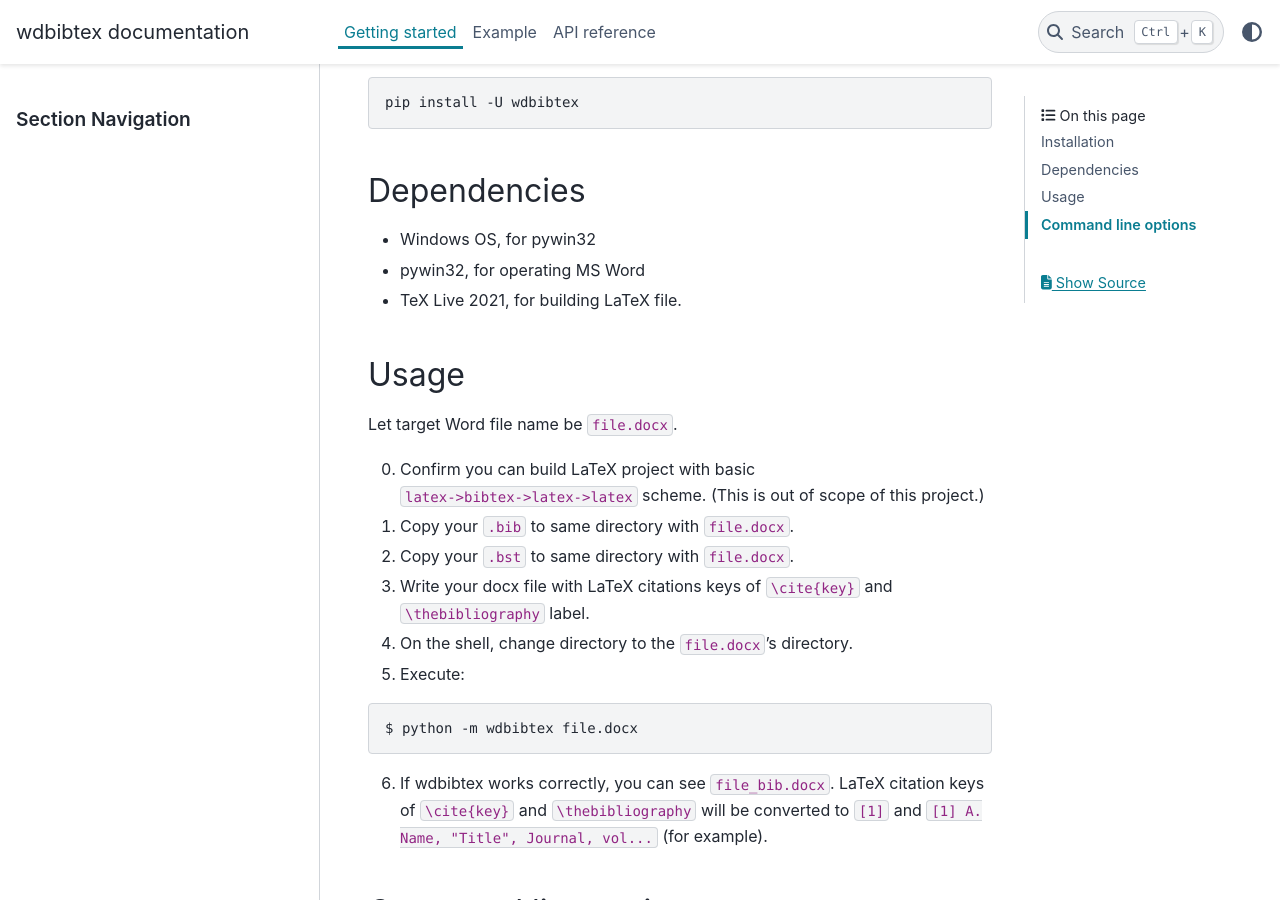
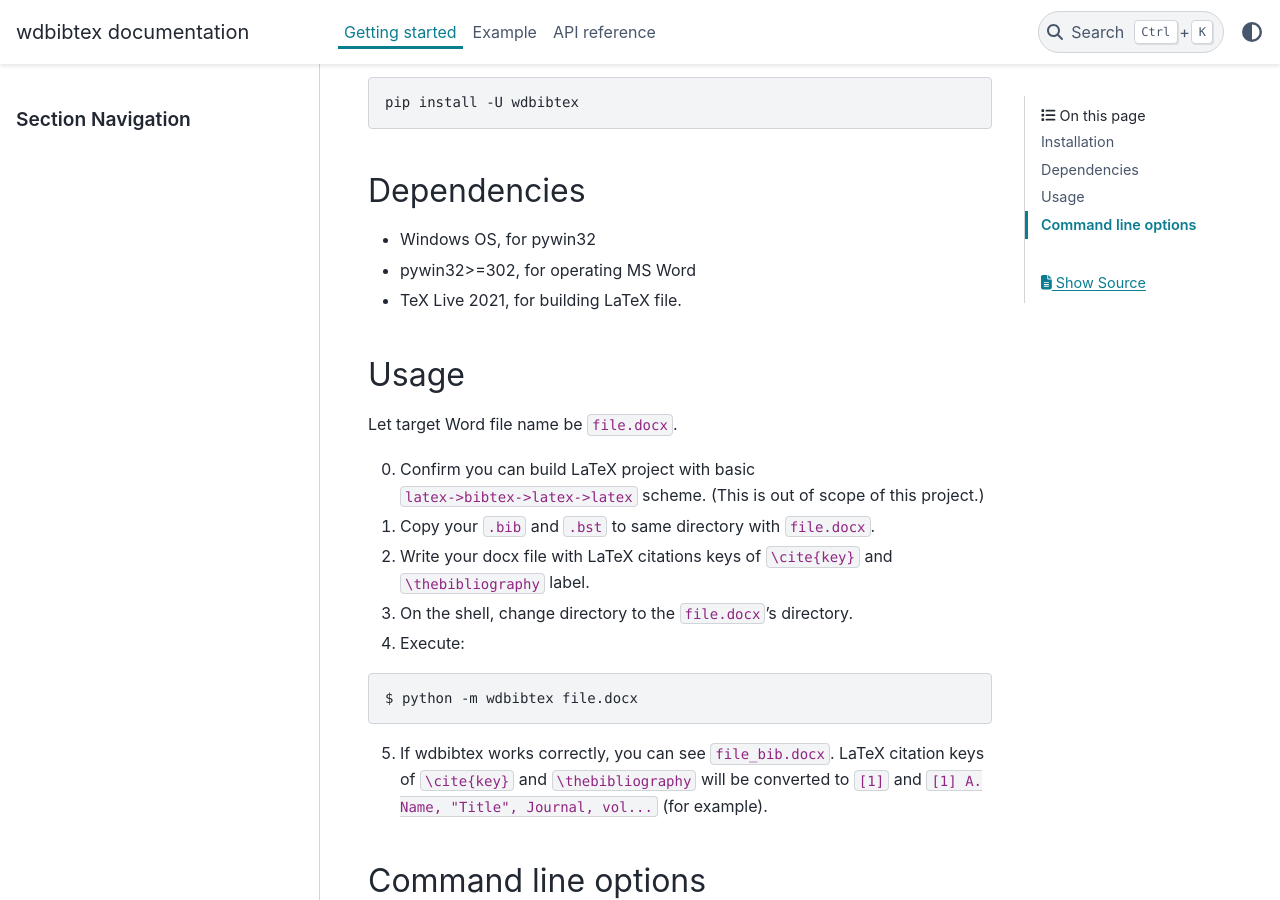
Before and after one commit to ehki/WdBibTeX, a Sphinx documentation site: the page built from docs/install.rst, in a window 1280 px wide and 900 px high, scrolled down 329 px. Built offline with Sphinx 7.4.7 and the PyData theme 0.15.4, drawn with Linux system fonts in a browser that asks for light colours.

Commit message:
Revise expression

```diff
--- a/docs/index.rst
+++ b/docs/index.rst
@@ -1,7 +1,7 @@
 WdBibTeX documentation
 ======================
 
-WdBibTeX is a MS Word's BibTeX toolkit.
+WdBibTeX is a BibTeX toolkit for MS Word.
 
 .. toctree::
    :maxdepth: 2
--- a/docs/install.rst
+++ b/docs/install.rst
@@ -18,7 +18,7 @@
 ------------
 
 - Windows OS, for pywin32
-- pywin32, for operating MS Word
+- pywin32>=302, for operating MS Word
 - TeX Live 2021, for building LaTeX file.
 
 
@@ -29,21 +29,19 @@
 
 0. Confirm you can build LaTeX project with basic ``latex->bibtex->latex->latex`` scheme. (This is out of scope of this project.)
 
-1. Copy your ``.bib`` to same directory with ``file.docx``.
+1. Copy your ``.bib`` and ``.bst`` to same directory with ``file.docx``.
 
-2. Copy your ``.bst`` to same directory with ``file.docx``.
+2. Write your docx file with LaTeX citations keys of ``\cite{key}`` and ``\thebibliography`` label.
 
-3. Write your docx file with LaTeX citations keys of ``\cite{key}`` and ``\thebibliography`` label.
+3. On the shell, change directory to the ``file.docx``'s directory.
 
-4. On the shell, change directory to the ``file.docx``'s directory.
-
-5. Execute:
+4. Execute:
 
 .. code-block:: sh
 
    $ python -m wdbibtex file.docx
 
-6. If wdbibtex works correctly, you can see ``file_bib.docx``. LaTeX citation keys of ``\cite{key}`` and ``\thebibliography`` will be converted to ``[1]`` and ``[1] A. Name, "Title", Journal, vol...`` (for example).
+5. If wdbibtex works correctly, you can see ``file_bib.docx``. LaTeX citation keys of ``\cite{key}`` and ``\thebibliography`` will be converted to ``[1]`` and ``[1] A. Name, "Title", Journal, vol...`` (for example).
 
 
 Command line options
--- a/setup.py
+++ b/setup.py
@@ -12,7 +12,7 @@
     url='http://pypi.python.org/pypi/pyjjy/',
     author='Haruki EJIRI',
     author_email='0y35.ejiri.vmqewyhw@gmail.com',
-    description='WdBibTeX is a BibTeX citation formatter for MS word.',
+    description='WdBibTeX is a BibTeX toolkit for MS Word.',
     license='MIT',
     python_requires='>=3.6',
     packages=find_packages(),
```
Also changed, not shown: README.md (+10 -10 lines), 1 other file.
